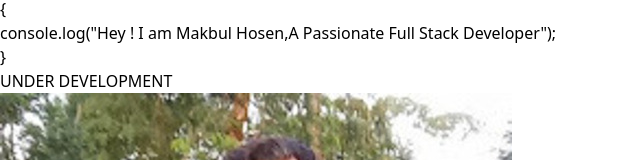
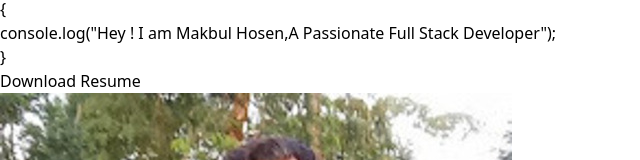
Before and after one commit to makbulhosen5000/react-portfolio, a React (Vite) app: page / in a window 1280 px wide. Shown: the part 423-583 px from the top of the page, without its empty margins (0-640 px from the left). Built offline with nearby package versions, Linux system fonts and the light colour scheme.

Commit message:
updated resume

```diff
--- a/src/component/Banner/Banner.jsx
+++ b/src/component/Banner/Banner.jsx
@@ -26,7 +26,7 @@ const Banner = () => {
                 </div>
                 <div className="text-start">
 
-                    <button className='bg-yellow-300 p-2 rounded-lg text-black hover:bg-yellow-200'><Link to={resume}>UNDER DEVELOPMENT</Link></button>
+                    <button className='bg-yellow-300 p-2 rounded-lg text-black hover:bg-yellow-200'><Link to={resume}>Download Resume</Link></button>
 
                 </div>
                 </div>
```
